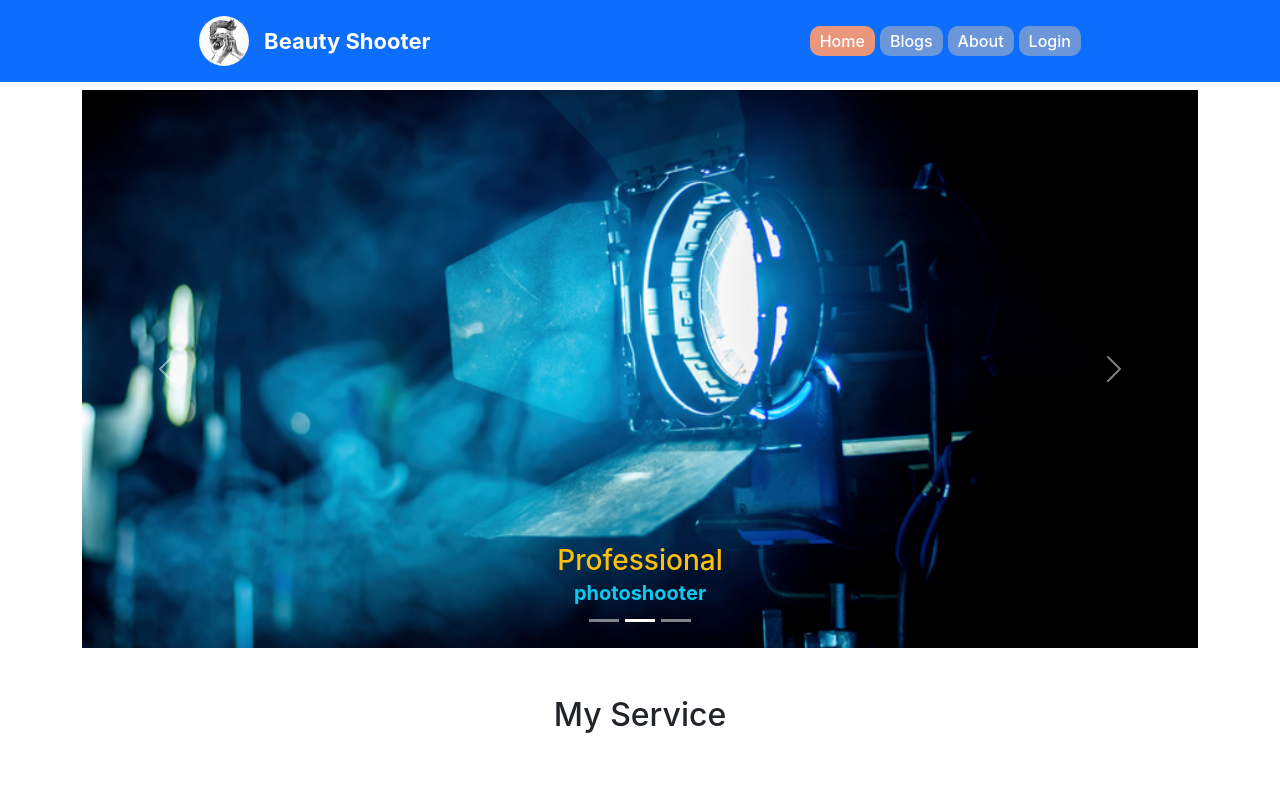
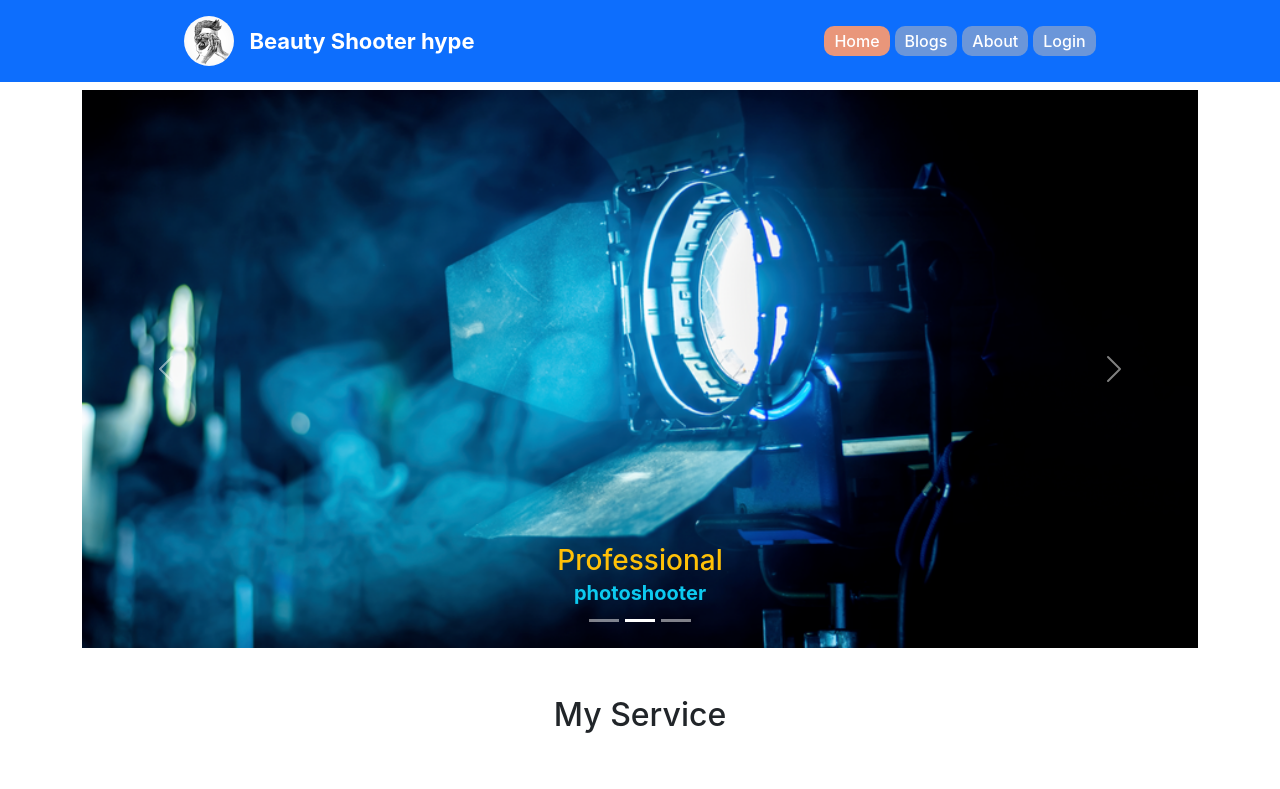
Before and after one commit to alamindjp/photographer, a React (Create React App) app: page / in a window 1280 px wide. Shown: the top 789 px of the page. Built offline with nearby package versions, Linux system fonts and the light colour scheme; no server answers; grey boxes are pictures that could not be loaded.

Commit message:
checking div

```diff
--- a/src/pages/sharePage/Header/Header.js
+++ b/src/pages/sharePage/Header/Header.js
@@ -16,7 +16,7 @@
       <nav className="d-md-flex justify-content-around align-items-center">
         <div className="logo">
           <img className="logo-img" src={img} alt="" />
-          <p className="p-0 m-0">Beauty Shooter</p>
+          <p className="p-0 m-0">Beauty Shooter hype</p>
         </div>
         <div className="d-block">
           <NavLink className={({ isActive }) => (isActive ? "active-link" : "link")} to="/">Home</NavLink>
```
